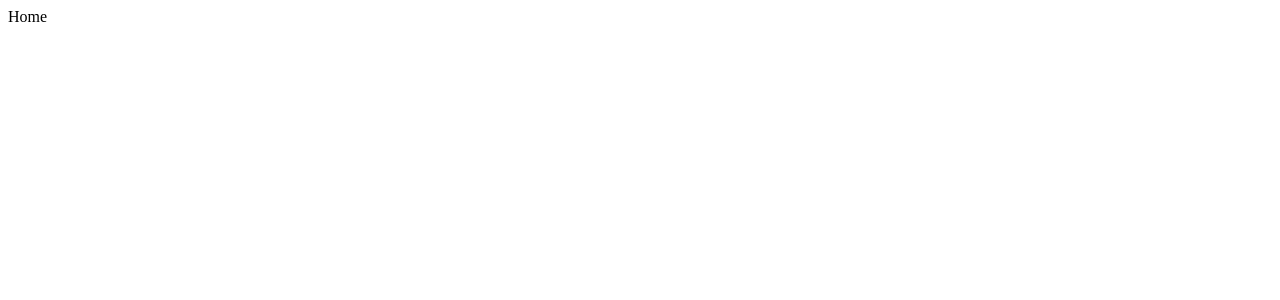
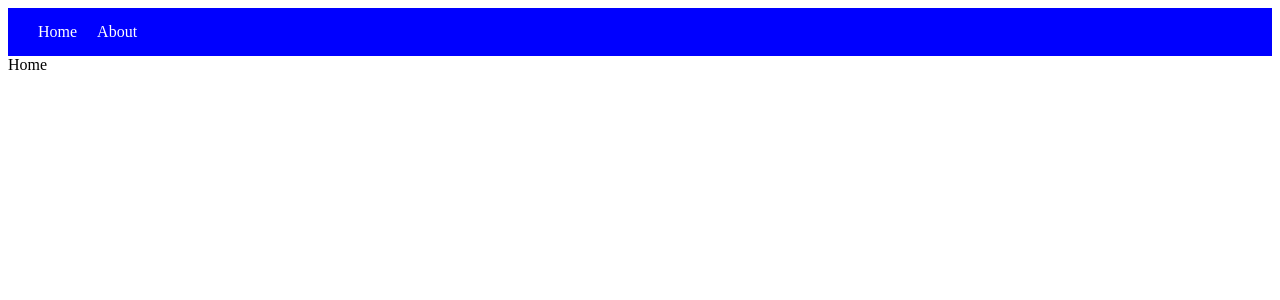
Before and after one commit to furkansylu97/ReactJs_Projects, a React (Vite) app in the folder ReactRouter/: page / in a window 1280 px wide. Shown: the top 300 px of the page. Built offline with nearby package versions, Linux system fonts and the light colour scheme.

Commit message:
Since the Navbar component will be on every page, it was defined at the top

```diff
--- a/ReactRouter/src/App.css
+++ b/ReactRouter/src/App.css
@@ -0,0 +1,10 @@
+nav {
+    background-color: blue;
+    padding: 15px 30px;
+}
+
+nav a {
+    text-decoration: none;
+    color: white;
+    margin-right: 20px;
+}
--- a/ReactRouter/src/App.jsx
+++ b/ReactRouter/src/App.jsx
@@ -3,15 +3,19 @@ import './App.css'
 import { Routes, Route } from 'react-router-dom'
 import { Home } from './components/Home'
 import { AboutUs } from './components/AboutUs'
+import { Navbar } from './components/Navbar'
 
 function App() {
 
   return (
     <>
+      <Navbar/>
+
      <Routes>
       <Route path='/' element={<Home/>} />
       <Route path='/aboutUs' element={<AboutUs/>} />
      </Routes>
+
     </>
   )
 }
```
